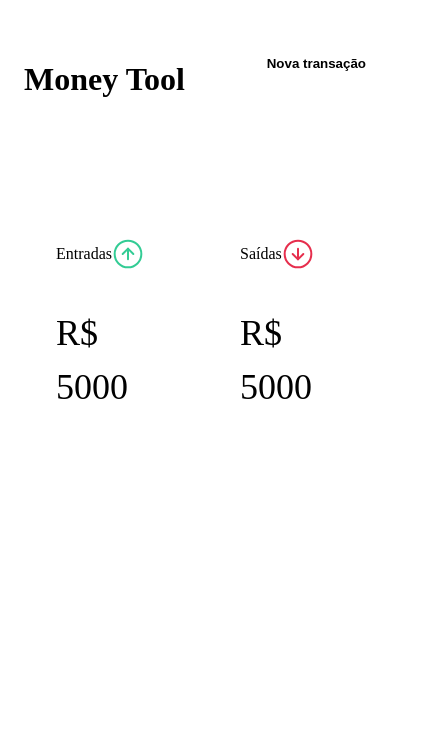
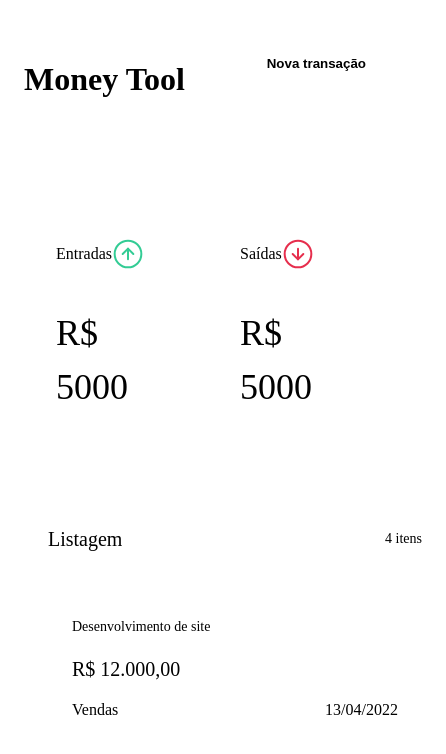
Before and after one commit to ericDK89/moneytool, a React (Vite) app: page / in a window 390 px wide. Shown: the top 754 px of the page, 446 px wide, since content can reach past the window. Built offline with nearby package versions, Linux system fonts and the light colour scheme; the HTML template or start-up script is replaced by a standard one.

Commit message:
50% of responsive layout

```diff
--- a/src/App.tsx
+++ b/src/App.tsx
@@ -1,6 +1,7 @@
 import { Dashboard } from "./components/Dashboard";
 import { Header } from "./components/Header";
 import { TableDesktop } from "./components/TableDesktop";
+import { TableMobile } from "./components/TableMobile";
 import styles from "./styles/wrapper.module.scss";
 
 function App() {
@@ -11,6 +12,7 @@ function App() {
       <main className={styles.wrapper}>
         <Dashboard />
         <TableDesktop />
+        <TableMobile />
       </main>
     </div>
   );
--- a/src/components/TableMobile/index.tsx
+++ b/src/components/TableMobile/index.tsx
@@ -3,12 +3,12 @@ import styles from './table.mobile.module.scss';
 export function TableMobile() {
   return (
     <article className={styles.tableMobileContainer}>
-      <div>
+      <header>
         <h1>Listagem</h1>
         <span>4 itens</span>
-      </div>
+      </header>
 
-      <section>
+      <section className={styles.tableMobileContent}>
         <p>Desenvolvimento de site</p>
         <h2>R$ 12.000,00</h2>
         <div>
--- a/src/components/TableMobile/table.mobile.module.scss
+++ b/src/components/TableMobile/table.mobile.module.scss
@@ -1,8 +1,53 @@
 .tableMobileContainer {
+  width: 100%;
+  padding: 0 1.5rem;
 
+  header {
+    display: flex;
+    align-items: center;
+    justify-content: space-between;
+    margin-top: 2rem;
+    margin-bottom: 1rem;
+
+    h1 {
+      font-weight: normal;
+      font-size: 1.25rem;
+      line-height: 1.875rem;
+      color: var(--black-500);
+    }
+
+    span {
+      font-weight: 500;
+      font-size: 0.875rem;
+      line-height: 1.3125rem;
+    }
+  }
 }
 
-@media (max-width: 768px) {
+.tableMobileContent {
+  background-color: var(--white-50);
+  border-radius: 5px;
+  padding: 1rem 1.5rem;
+
+  p {
+    font-size: 0.875rem;
+    line-height: 1.3125rem;
+  }
+
+  h2 {
+    font-weight: normal;
+    font-size: 1.25rem;
+    line-height: 1.875rem;
+  }
+
+  div {
+   display: flex;
+   justify-content: space-between;
+   align-items: center;
+  }
+}
+
+@media (min-width: 768px) {
   .tableMobileContainer {
     display: none;
   }
--- a/src/styles/global.scss
+++ b/src/styles/global.scss
@@ -8,6 +8,7 @@
   --white-50: #fcfcfc;
   --white-100: #e5e5e5;
 
+  --black-500: #363f5f;
   --black-600: #3b3b3b;
 
   --red-500: #f93d4e;
```
